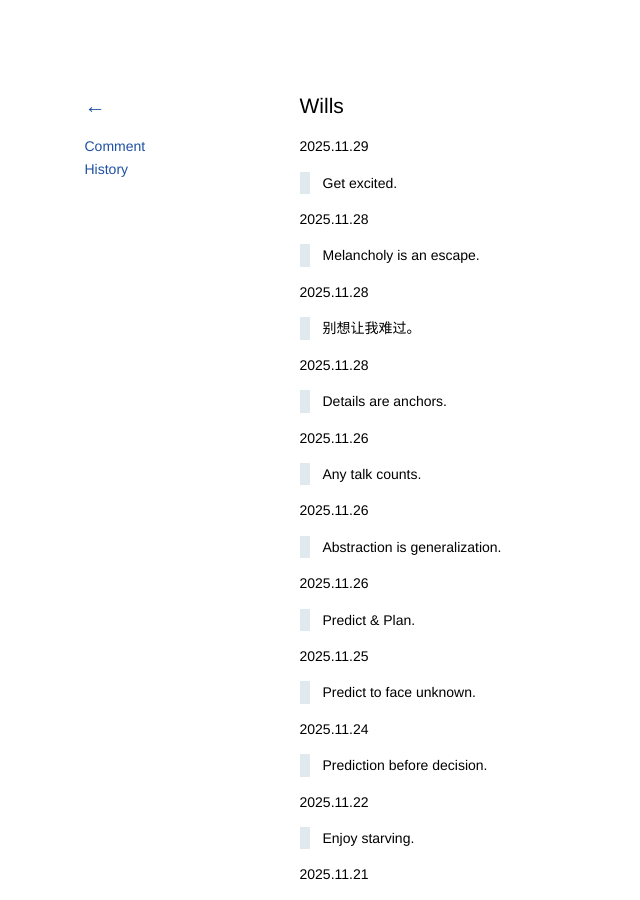
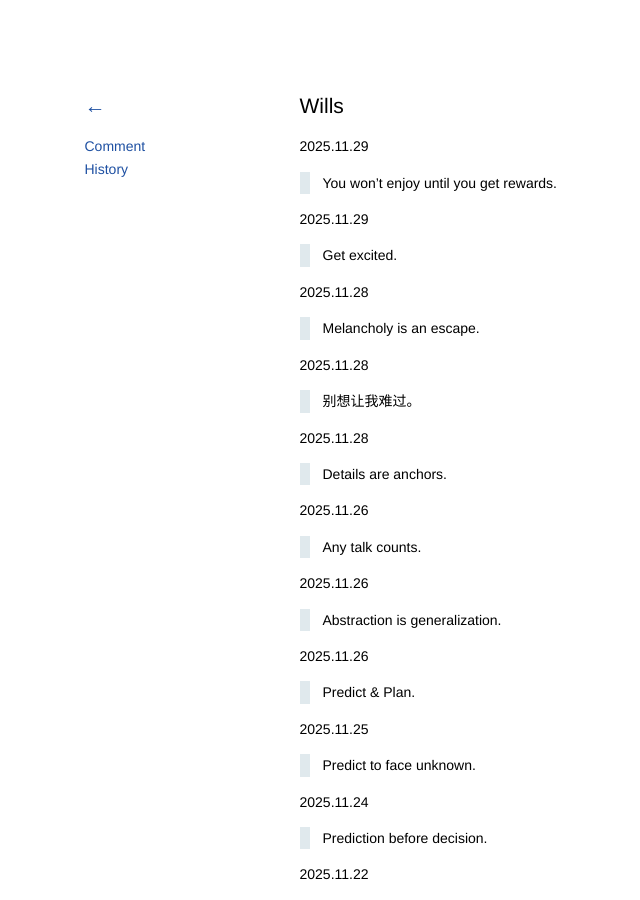
Before and after one commit to kidlj/awei, a Jekyll site: the page built from _wiki/wills.md, in a window 1280 px wide and 900 px high. Shown: the whole window, without its empty margins (48-688 px from the left). Built offline with Jekyll 4.4.1, drawn with Linux system fonts in a browser that asks for light colours.

Commit message:
update wills

```diff
--- a/_wiki/wills.md
+++ b/_wiki/wills.md
@@ -1,6 +1,10 @@
 ---
 title: Wills
 ---
+
+2025.11.29
+
+> You won't enjoy until you get rewards.
 
 2025.11.29
 
```
